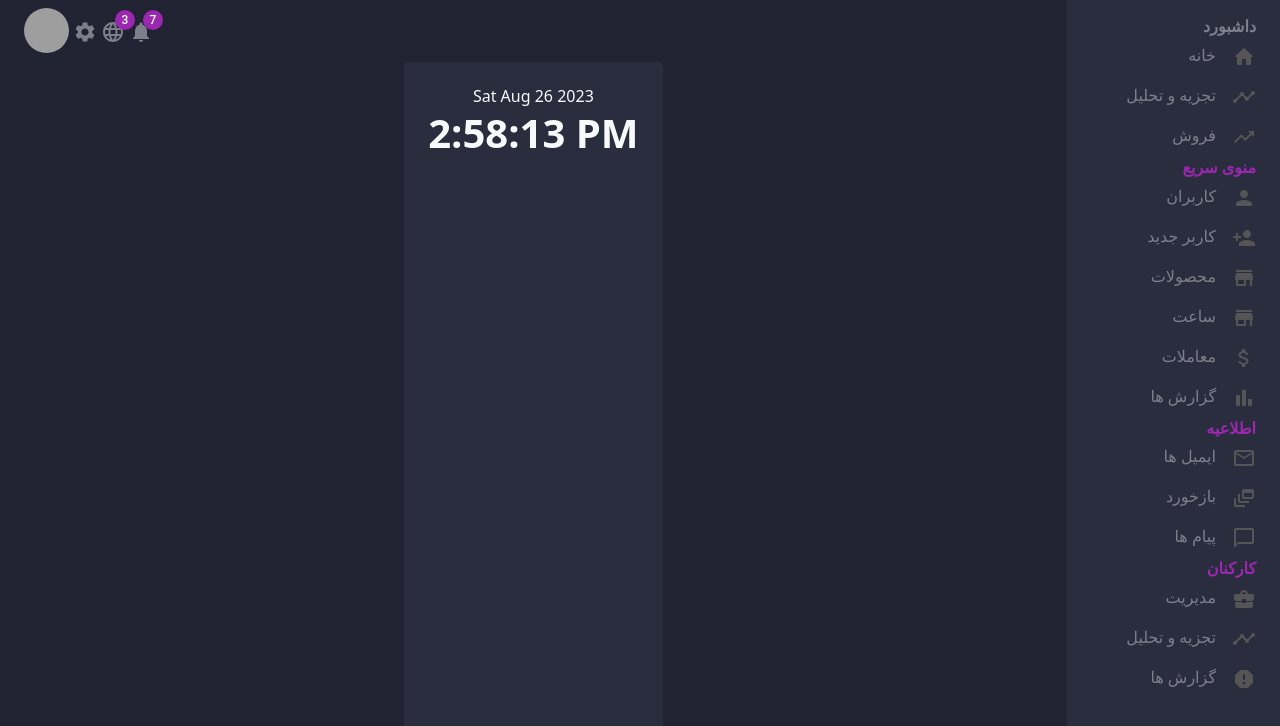
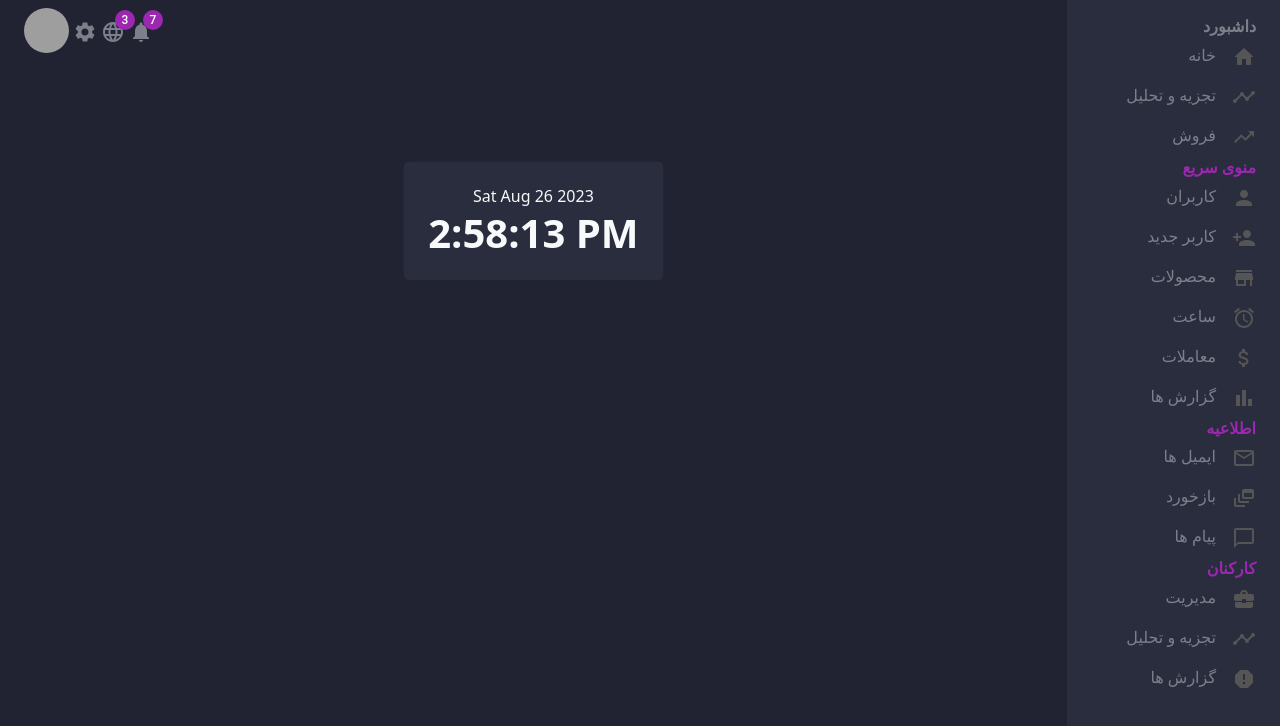
Before and after one commit to marziyemonshizadeh/Dashboard, a React (Vite) app: page /clock in a window 1280 px wide. Shown: the top 726 px of the page. Built offline with nearby package versions, Linux system fonts and the light colour scheme; grey boxes are pictures that could not be loaded.

Commit message:
Styling the clock component

```diff
--- a/src/components/sidebar/sidebarItems.js
+++ b/src/components/sidebar/sidebarItems.js
@@ -1,4 +1,5 @@
 // icons-material
+import AccessAlarmIcon from "@mui/icons-material/AccessAlarm";
 import AttachMoneyIcon from "@mui/icons-material/AttachMoney";
 import BarChartIcon from "@mui/icons-material/BarChart";
 import BusinessCenterRoundedIcon from "@mui/icons-material/BusinessCenterRounded";
@@ -22,7 +23,7 @@ let quickMenu = [
   { text: "کاربران", to: "/users", icon: PersonIcon },
   { text: "کاربر جدید", to: "/newuser", icon: PersonAddIcon },
   { text: "محصولات", to: "/products", icon: StoreIcon },
-  { text: "ساعت", to: "/clock", icon: StoreIcon },
+  { text: "ساعت", to: "/clock", icon: AccessAlarmIcon },
   { text: "معاملات", to: "/", icon: AttachMoneyIcon },
   { text: "گزارش ها", to: "/", icon: BarChartIcon },
 ];
--- a/src/pages/clock/clock.jsx
+++ b/src/pages/clock/clock.jsx
@@ -15,10 +15,10 @@ export default function click() {
     }, 1000);
   };
   return (
-    <div className="d-flex justify-content-center ">
+    <div className="d-flex justify-content-center " style={{ height: "100vh" }}>
       <div
-        className="card text-center text-light p-md-4"
-        style={{ maxWidth: "300px", height: "100vh" }}
+        className="card text-center text-light p-4"
+        style={{ maxWidth: "500px", maxHeight: "120px", marginTop: "100px" }}
       >
         {new Date().toDateString()}
         <br />
```
